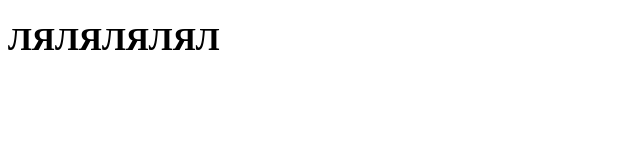
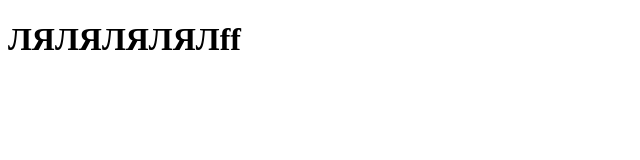
Before and after one commit to GIIdy/first-project, a plain HTML site: page index.html in a window 1280 px wide. Shown: the full height of the page, 0-640 px from the left. Drawn offline with Linux system fonts and the light colour scheme.

Commit message:
Update index.html

```diff
--- a/index.html
+++ b/index.html
@@ -7,7 +7,7 @@
 </head>
 <body>
     <h1>
-        ЛЯЛЯЛЯЛЯЛ
+        ЛЯЛЯЛЯЛЯЛff
     </h1>
 </body>
 </html>
```
